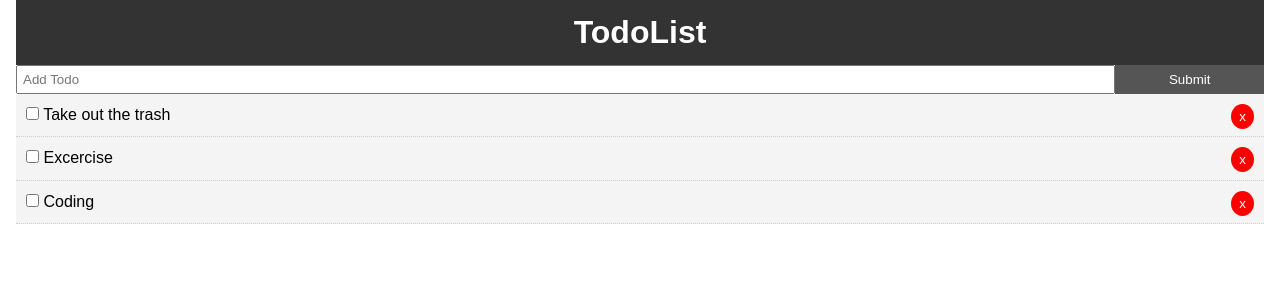
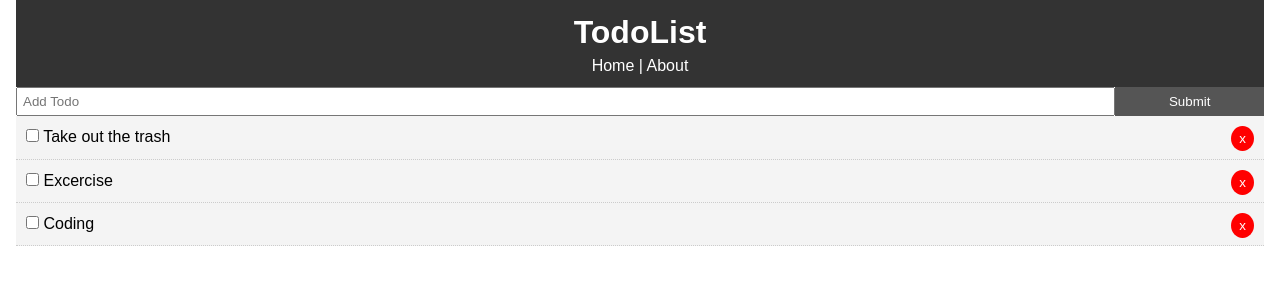
Before and after one commit to dagrtaru/ReactTodo, a React (Create React App) app: page / in a window 1280 px wide. Shown: the top 300 px of the page. Built offline with nearby package versions, Linux system fonts and the light colour scheme.

Commit message:
Added links to Home and About

```diff
--- a/src/components/layout/Header.js
+++ b/src/components/layout/Header.js
@@ -1,9 +1,11 @@
 import React from 'react';
+import { Link } from 'react-router-dom';
 
 function Header(){
     return (
         <header style={headerStyle}>
             <h1>TodoList</h1>
+            <Link style={linkStyle} to='/'>Home</Link> | <Link style={linkStyle} to='/about'>About</Link>
         </header>
     )
 }
@@ -15,4 +17,9 @@ const headerStyle = {
     padding : '10px'
 }
 
+const linkStyle = {
+    color : '#fff',
+    textDecoration : 'none'
+}
+
 export default Header;
```
